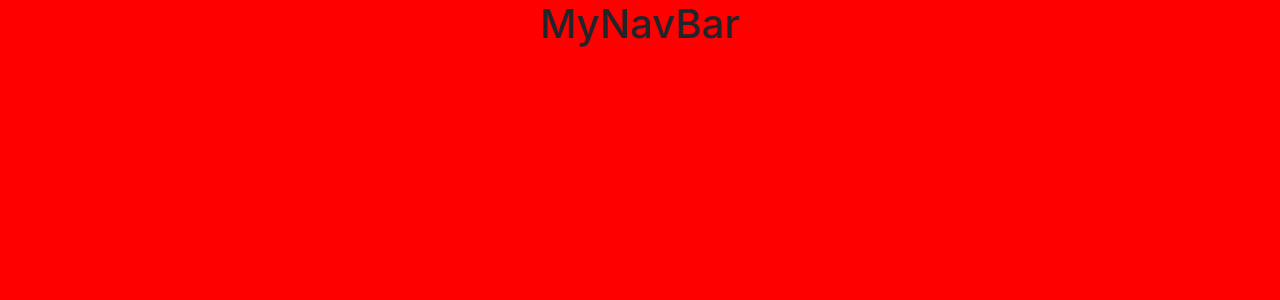
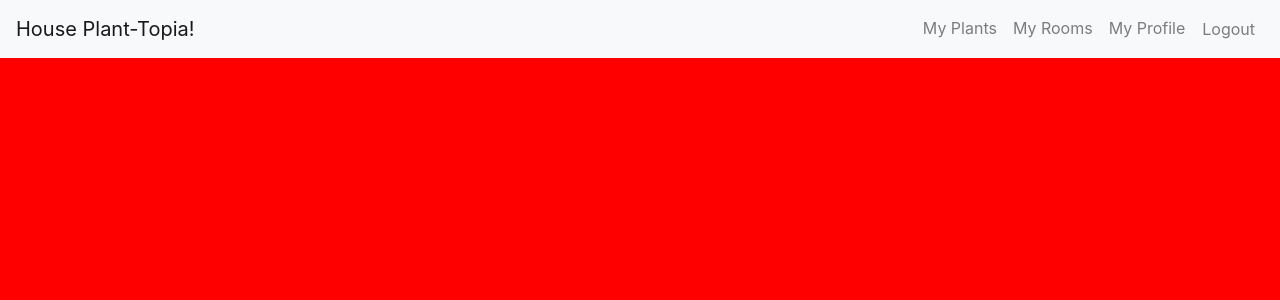
Before and after one commit to delindell/houseplant-topia, a React (Create React App) app: page /my-plants in a window 1280 px wide. Shown: the top 300 px of the page. Built offline with nearby package versions, Linux system fonts and the light colour scheme; no server answers; sample sign-in values are in the browser's storage.

Commit message:
navbar setup

```diff
--- a/src/App/App.js
+++ b/src/App/App.js
@@ -16,6 +16,7 @@ import MyRooms from '../components/pages/MyRooms/MyRooms';
 import RoomSingleView from '../components/pages/RoomSingleView/RoomSingleView';
 import PlantSingleView from '../components/pages/PlantSingleView/PlantSingleView';
 import UserProfile from '../components/pages/UserProfile/UserProfile';
+
 import fbConnection from '../helpers/data/connection';
 
 import './App.scss';
@@ -66,7 +67,7 @@ class App extends React.Component {
             <div className="container">
               <div className="row">
                 <Switch>
-                  <PrivateRoute path='/profile/:userId' component={UserProfile} authed={authed} />
+                  <PrivateRoute path='/profile' component={UserProfile} authed={authed} />
                   <PrivateRoute path='/rooms/:roomId' component={RoomSingleView} authed={authed} />
                   <PrivateRoute path='/plants/:plantId' component={PlantSingleView} authed={authed} />
                   <PrivateRoute path='/plants' component={MyPlants} authed={authed} />
--- a/src/components/shared/MyNavBar/MyNavBar.js
+++ b/src/components/shared/MyNavBar/MyNavBar.js
@@ -1,12 +1,73 @@
 import React from 'react';
+import { NavLink as RRNavLink } from 'react-router-dom';
+import firebase from 'firebase/app';
+import 'firebase/auth';
+import {
+  Collapse,
+  Navbar,
+  NavbarToggler,
+  NavbarBrand,
+  Nav,
+  NavItem,
+  NavLink,
+} from 'reactstrap';
+import PropTypes from 'prop-types';
 
 import './MyNavBar.scss';
 
 class MyNavBar extends React.Component {
+  static propTypes = {
+    authed: PropTypes.bool.isRequired,
+  }
+
+  state = {
+    isOpen: false,
+  }
+
+  toggle = () => {
+    this.setState({ isOpen: !this.state.isOpen });
+  }
+
+  logoutEvent = (e) => {
+    e.preventDefault();
+    firebase.auth().signOut();
+  }
+
   render() {
+    const { isOpen } = this.state;
+
+    const buildNavBar = () => {
+      const { authed } = this.props;
+      if (authed) {
+        return (
+          <Nav className="ml-auto" navbar>
+          <NavItem>
+            <NavLink tag={RRNavLink} to='/plants'>My Plants</NavLink>
+          </NavItem>
+          <NavItem>
+            <NavLink tag={RRNavLink} to='/rooms'>My Rooms</NavLink>
+          </NavItem>
+          <NavItem>
+            <NavLink tag={RRNavLink} to='/profile'>My Profile</NavLink>
+          </NavItem>
+          <NavItem>
+            <NavLink className="btn" onClick={this.logoutEvent}>Logout</NavLink>
+          </NavItem>
+        </Nav>
+        );
+      }
+      return <Nav className="ml-auto" navbar></Nav>;
+    };
+
     return (
       <div className="MyNavBar">
-        <h1>MyNavBar</h1>
+        <Navbar color="light" light expand="md">
+          <NavbarBrand href="/">House Plant-Topia!</NavbarBrand>
+          <NavbarToggler onClick={this.toggle} />
+          <Collapse isOpen={isOpen} navbar>
+            {buildNavBar()}
+          </Collapse>
+        </Navbar>
       </div>
     );
   }
```
